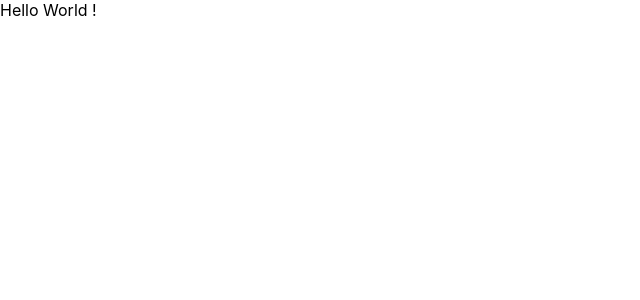
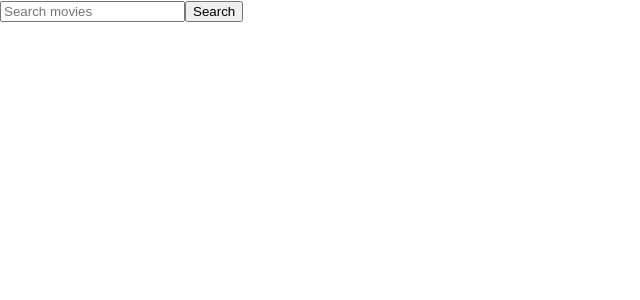
Before and after one commit to ritamariapereztineo28/React-project2020, a React (Create React App) app: page / in a window 1280 px wide. Shown: the top 300 px of the page, without its empty margins (0-640 px from the left). Built offline with nearby package versions, Linux system fonts and the light colour scheme.

Commit message:
Agregando Componente (Search), de igual forma se ha agregado Input y Boton

```diff
--- a/src/App.js
+++ b/src/App.js
@@ -1,10 +1,12 @@
 import React from 'react';
-import logo from './logo.svg';
+import Search from './components/Search'
 import './App.css';
 
 function App() {
   return (
-   <div>Hello World !</div>
+   <div>
+   <Search/>
+   </div>
     );
 }
 
--- /dev/null
+++ b/src/components/Search.js
@@ -0,0 +1,23 @@
+import React, {Component} from 'react';
+import '../App.css';
+
+class Search extends Component{
+    constructor(props){
+        super(props);
+    }
+    ButtonClick() {
+        console.log('click of the button');
+      }
+
+    render (){
+        return(
+            <div>
+            <input placeholder="Search movies"></input>
+            <button onClick={this.ButtonClick}> Search </button>
+
+
+            </div>
+        )
+    }
+}
+export default Search
```
Also changed, not shown: src/logo.svg (deleted).
